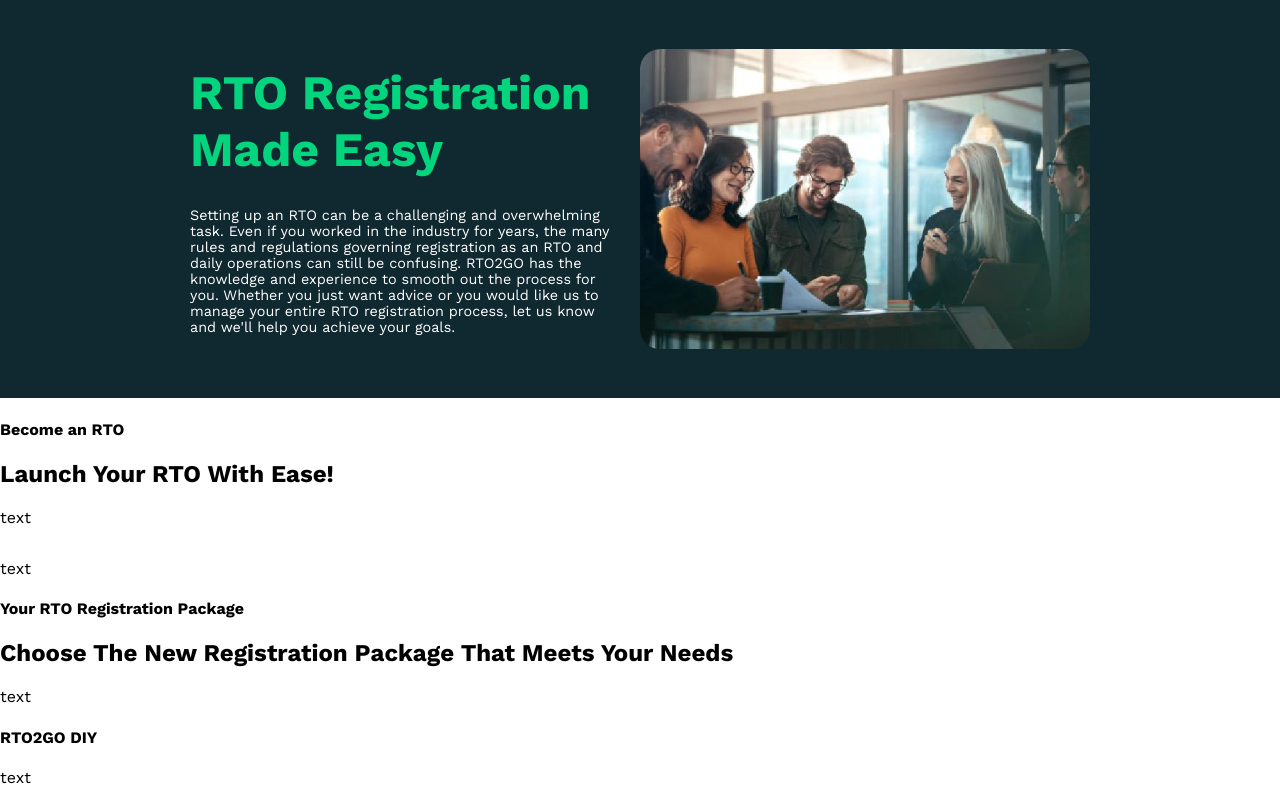
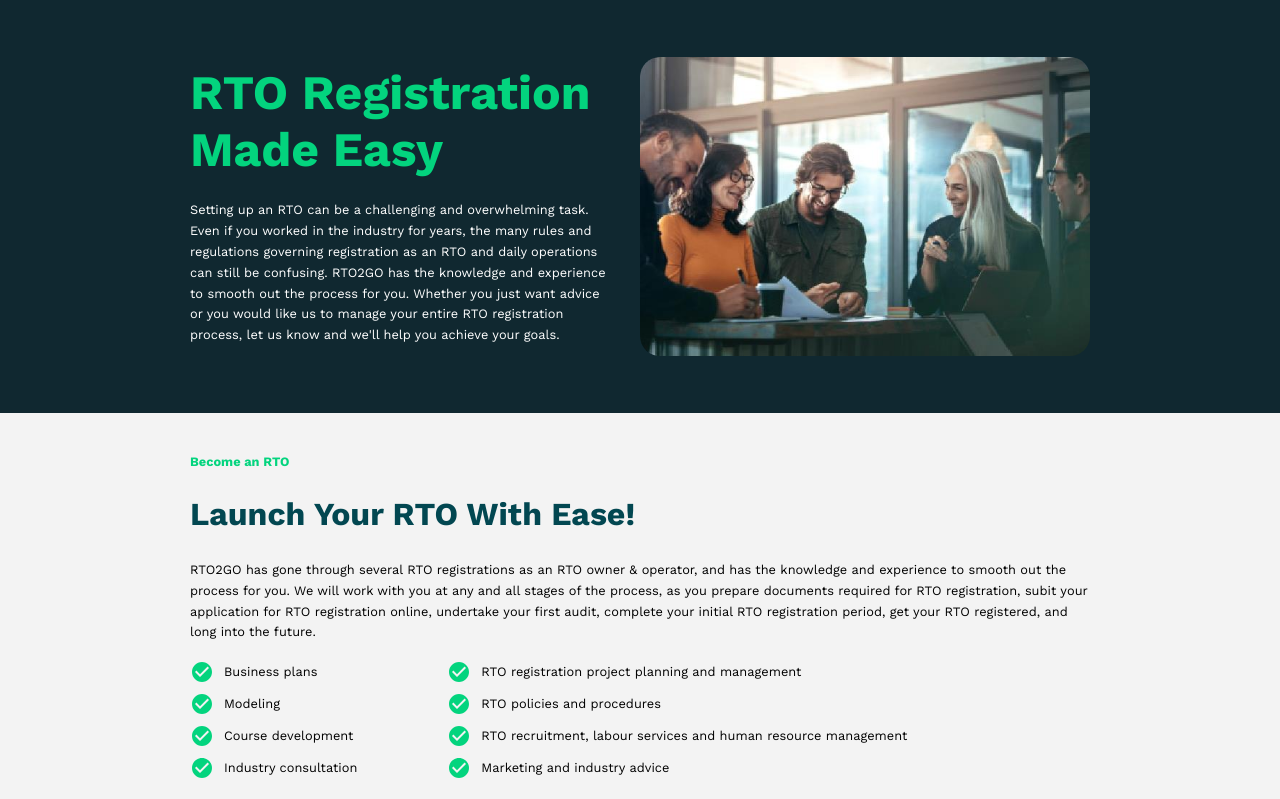
Before and after one commit to michaelbulaongdev/frontend-design-exercise-20230323, a React (Create React App) app: page / in a window 1280 px wide. Shown: the top 799 px of the page. Built offline with nearby package versions, Linux system fonts and the light colour scheme.

Commit message:
s2 launch checkpoint

```diff
--- a/package.json
+++ b/package.json
@@ -6,6 +6,7 @@
 	"dependencies": {
 		"@emotion/react": "^11.10.6",
 		"@emotion/styled": "^11.10.6",
+		"@mui/icons-material": "^5.11.11",
 		"@mui/material": "^5.11.14",
 		"@testing-library/jest-dom": "^5.16.5",
 		"@testing-library/react": "^13.4.0",
--- a/src/App.css
+++ b/src/App.css
@@ -7,25 +7,45 @@
 	--lightBlue: #e5eced;
 }
 
+h1 {
+	font-size: 3rem;
+	font-weight: 700;
+}
+
+h2 {
+	font-size: 2rem;
+	font-weight: 700;
+}
+
+h4 {
+	color: var(--lightGreen);
+	font-size: 0.8rem;
+}
+
+p {
+	font-size: 0.8rem;
+	line-height: 1.3rem;
+}
+
+.check-icon {
+	color: var(--lightGreen);
+}
+
 /* Section1 */
 
 .section1 {
 	background-color: var(--verydarkGreen);
-	min-width: 300px;
+	display: flex;
 }
 
 .section1-title {
 	color: var(--lightGreen);
-	font-size: 3rem;
-	font-weight: 700;
 }
 
 .section1-text {
 	color: white;
-	font-size: 0.9rem;
-	font-weight: 500;
 	position: relative;
-	bottom: 25px;
+	bottom: 30px;
 }
 
 .section1-pic {
@@ -38,4 +58,20 @@
 
 .section2 {
 	background-color: var(--lightGrey);
+	display: flex;
+	flex-direction: column;
 }
+
+.s2launch-title {
+	color: var(--darkGreen);
+}
+
+.list-item {
+	display: flex;
+	align-items: center;
+	height: 2rem;
+}
+
+.list-item-text {
+	padding: 0 10px;
+}
--- a/src/components/S2Launch.js
+++ b/src/components/S2Launch.js
@@ -1,11 +1,61 @@
+import CheckCircleIcon from '@mui/icons-material/CheckCircle';
+import {Grid} from '@mui/material';
+
+const list1 = [
+	'Business plans',
+	'Modeling',
+	'Course development',
+	'Industry consultation',
+];
+
+const list2 = [
+	'RTO registration project planning and management',
+	'RTO policies and procedures',
+	'RTO recruitment, labour services and human resource management',
+	'Marketing and industry advice',
+];
+
 export default function S2Launch() {
 	return (
 		<article>
 			<h4>Become an RTO</h4>
-			<h2>Launch Your RTO With Ease!</h2>
-			<p>text</p>
-			<table></table>
-			<p>text</p>
+			<h2 className='s2launch-title'>Launch Your RTO With Ease!</h2>
+			<p>
+				RTO2GO has gone through several RTO registrations as an RTO owner &
+				operator, and has the knowledge and experience to smooth out the process
+				for you. We will work with you at any and all stages of the process, as
+				you prepare documents required for RTO registration, subit your
+				application for RTO registration online, undertake your first audit,
+				complete your initial RTO registration period, get your RTO registered,
+				and long into the future.
+			</p>
+			<Grid container spacing={{md: 10}}>
+				<Grid item>
+					{list1.map((item) => {
+						return (
+							<div className='list-item'>
+								<CheckCircleIcon className='check-icon' />
+								<p className='list-item-text'>{item}</p>
+							</div>
+						);
+					})}
+				</Grid>
+				<Grid item>
+					{list2.map((item) => {
+						return (
+							<div className='list-item'>
+								<CheckCircleIcon className='check-icon' />
+								<p className='list-item-text'>{item}</p>
+							</div>
+						);
+					})}
+				</Grid>
+			</Grid>
+			<p>
+				Whether you just want advice, or you would like us to manage your entire
+				RTO registration process (set up the RTO for you), contact us today to
+				let us know how we can help you achieve your goals.
+			</p>
 		</article>
 	);
 }
--- a/src/components/Section1.js
+++ b/src/components/Section1.js
@@ -1,13 +1,14 @@
 import pic1 from '../images/pic1.jpg';
-import {Grid} from '@mui/material';
+import {Box, Grid} from '@mui/material';
 
 export default function Section1() {
 	return (
 		<section className='section1'>
-			<Grid container sx={{maxWidth: 'md', py: 3, m: 'auto'}}>
+			<Box sx={{maxWidth: 'md', p: 3, m: '0 auto'}}>
+				<Grid container>
 					<Grid
 						item
-					md={6}
+						sm={6}
 						sx={{
 							display: 'flex',
 							flexDirection: 'column',
@@ -19,14 +20,14 @@
 							if you worked in the industry for years, the many rules and
 							regulations governing registration as an RTO and daily operations
 							can still be confusing. RTO2GO has the knowledge and experience to
-						smooth out the process for you. Whether you just want advice or you
-						would like us to manage your entire RTO registration process, let us
-						know and we'll help you achieve your goals.
+							smooth out the process for you. Whether you just want advice or
+							you would like us to manage your entire RTO registration process,
+							let us know and we'll help you achieve your goals.
 						</p>
 					</Grid>
 					<Grid
 						item
-					md={6}
+						sm={6}
 						sx={{
 							display: 'flex',
 							alignItems: 'center',
@@ -34,6 +35,7 @@
 						<img className='section1-pic' src={pic1} alt='' />
 					</Grid>
 				</Grid>
+			</Box>
 		</section>
 	);
 }
--- a/src/components/Section2.js
+++ b/src/components/Section2.js
@@ -1,11 +1,14 @@
 import S2Launch from './S2Launch';
 import S2Choose from './S2Choose';
+import {Box} from '@mui/material';
 
 export default function Section2() {
 	return (
-		<section>
-			<S2Launch />
-			<S2Choose />
+		<section className='section2'>
+			<Box sx={{maxWidth: 'md', p: 3, m: '0 auto'}}>
+				<S2Launch />
+				<S2Choose />
+			</Box>
 		</section>
 	);
 }
--- a/src/components/Section3.js
+++ b/src/components/Section3.js
@@ -1,11 +1,15 @@
+import {Box} from '@mui/material';
+
 export default function Section3() {
 	return (
 		<section>
-			<table>
-				<th>
-					<h3>PACKAGE INCLUSIONS</h3>
-				</th>
-			</table>
+			<Box sx={{maxWidth: 'md', p: 3, m: '0 auto'}}>
+				<table>
+					<th>
+						<h3>PACKAGE INCLUSIONS</h3>
+					</th>
+				</table>
+			</Box>
 		</section>
 	);
 }
```
Also changed, not shown: 1 other file (tests, documents, lock files or other folders). Lines whose indentation alone changed are shown as unchanged.
